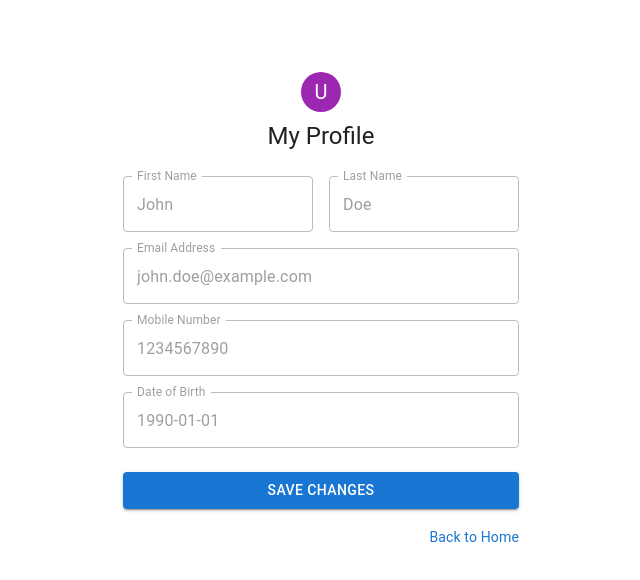
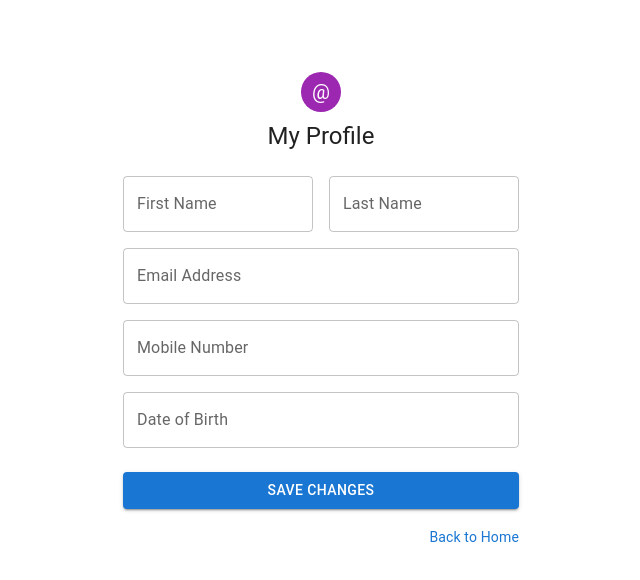
Before and after one commit to katariyakhushi/attendence-tracker, a React (Create React App) app: page /profile in a window 1280 px wide. Shown: the top 580 px of the page, without its empty margins (319-959 px from the left). Built offline with nearby package versions, Linux system fonts and the light colour scheme.

Commit message:
final commit

```diff
--- a/src/Components/MainPage.js
+++ b/src/Components/MainPage.js
@@ -2,10 +2,11 @@ import React from 'react';
 import Table from './Table';
 import Topbar from "./Topbar";
 import Footer from './Footer';
-const MainPage = () => {
+
+const MainPage = ({phone}) => {
     return (
         <div>
-            <Topbar/>
+            <Topbar phone={phone}/>
             <Table/>
             <Footer/>
         </div>
--- a/src/Components/Password.js
+++ b/src/Components/Password.js
@@ -17,14 +17,40 @@ import InputAdornment from '@mui/material/InputAdornment';
 import IconButton from '@mui/material/IconButton';
 import VisibilityIcon from '@mui/icons-material/Visibility';
 import VisibilityOffIcon from '@mui/icons-material/VisibilityOff';
+import {useEffect} from "react";
 
 
 const defaultTheme = createTheme();
 
-export default function SignUp() {
+export default function Password({phone}) {
     const [showPassword, setShowPassword] = React.useState(false);
     const [showPassword1, setShowPassword1] = React.useState(false);
 
+    const [formData, setFormData] = React.useState({
+        dob: "",
+        email: "",
+        firstName: "",
+        lastName: "",
+        number: "",
+        password: "",
+    });
+
+    useEffect(() => {
+        // Set form data from phone or phoneFromState
+        setFormData({
+            dob: phone.dob || null,
+            email: phone.email || "",
+            firstName: phone.firstName || "",
+            lastName: phone.lastName || "",
+            number: phone.number || null,
+            password: phone.password || "",
+        });
+        console.log("phoneFromState", phone)
+    }, [phone]);
+
+    const togglePasswordVisibility = () => {
+        setShowPassword((prev) => !prev);
+    };
 
     const togglePasswordVisibility1 = () => {
         setShowPassword1((prev) => !prev);
@@ -58,7 +84,7 @@ export default function SignUp() {
                     <Typography component="h1" variant="h5">
                         Create new password
                     </Typography>
-                    <Box component="form" noValidate onSubmit={handleSubmit} sx={{mt: 3}}>
+                    <Box component="form" onSubmit={handleSubmit} sx={{mt: 3}}>
                         <Grid container spacing={2}>
                             <Grid item xs={12}>
                                 <TextField
@@ -73,7 +99,7 @@ export default function SignUp() {
                                     InputProps={{
                                         endAdornment: (
                                             <InputAdornment position="end">
-                                                <IconButton onClick={togglePasswordVisibility} edge="end">
+                                                <IconButton edge="end" onClick={togglePasswordVisibility}>
                                                     {showPassword ? <VisibilityOffIcon/> : <VisibilityIcon/>}
                                                 </IconButton>
                                             </InputAdornment>
@@ -138,11 +164,11 @@ export default function SignUp() {
                             variant="contained"
                             sx={{mt: 3, mb: 2}}
                         >
-                            Sign Up
+                            Change Password
                         </Button>
                         <Grid container justifyContent="flex-end">
                             <Grid item>
-                                <Link href="/Signin" variant="body2">
+                                <Link href="/signin" variant="body2">
                                     Already have an account? Sign in
                                 </Link>
                             </Grid>
--- a/src/Components/Profile.js
+++ b/src/Components/Profile.js
@@ -1,4 +1,4 @@
-import React from 'react';
+import React, {useEffect, useState} from 'react';
 import Avatar from '@mui/material/Avatar';
 import Button from '@mui/material/Button';
 import CssBaseline from '@mui/material/CssBaseline';
@@ -8,20 +8,69 @@ import Grid from '@mui/material/Grid';
 import Box from '@mui/material/Box';
 import Typography from '@mui/material/Typography';
 import Container from '@mui/material/Container';
-import { createTheme, ThemeProvider } from '@mui/material/styles';
-
+import {createTheme, ThemeProvider} from '@mui/material/styles';
+import {useLocation} from "react-router-dom";
+import {toast, ToastContainer} from "react-toastify";
+import 'react-toastify/dist/ReactToastify.css'
 const defaultTheme = createTheme();
 
-export default function Profile() {
+export default function Profile({phone}) {
+
+    const [formData, setFormData] = useState({
+        dob: "",
+        email: "",
+        firstName: "",
+        lastName: "",
+        number: "",
+        password: "",
+    });
+
+    const location = useLocation();
+    const phoneFromState = location.state?.phone || phone || {};
+
+    useEffect(() => {
+        // Set form data from phone or phoneFromState
+        setFormData({
+            dob: phoneFromState.dob || null,
+            email: phoneFromState.email || "",
+            firstName: phoneFromState.firstName || "",
+            lastName: phoneFromState.lastName || "",
+            number: phoneFromState.number || null,
+            password: phoneFromState.password || "",
+        });
+        console.log("phoneFromState", phoneFromState)
+    }, [phoneFromState]);
+
+    const handleChange = (event) => {
+        setFormData({
+            ...formData,
+            [event.target.name]: event.target.value
+        })
+    }
+
     const handleSubmit = (event) => {
         event.preventDefault();
-    // Update user details logic will go here
+        console.log("formData", formData)
+        //Set data on localstorage
+        localStorage.setItem(formData.number, JSON.stringify(formData))
+        //Update state
+        setFormData({
+            dob: formData.dob,
+            email: formData.email,
+            firstName: formData.firstName,
+            lastName: formData.lastName,
+            number: formData.number,
+            password: formData.password
+        })
+
+        toast.success("Profile Updated Successfully")
     };
 
     return (
         <ThemeProvider theme={defaultTheme}>
+            <ToastContainer/>
             <Container component="main" maxWidth="xs">
-        <CssBaseline />
+                <CssBaseline/>
                 <Box
                     sx={{
                         marginTop: 8,
@@ -30,63 +79,78 @@ export default function Profile() {
                         alignItems: 'center',
                     }}
                 >
-          <Avatar sx={{ m: 1, bgcolor: 'secondary.main' }}>
-            {/* You can display user's initials or profile picture here */}
-            U
+                    <Avatar sx={{m: 1, bgcolor: 'secondary.main'}}>
+                        {/*Getting first letter from firstName*/}
+                        {formData && formData.firstName && formData.firstName.charAt(0).toUpperCase() || '@'}
                     </Avatar>
                     <Typography component="h1" variant="h5">
                         My Profile
                     </Typography>
-          <Box component="form" noValidate onSubmit={handleSubmit} sx={{ mt: 3 }}>
-            {/* Display user details fetched from backend */}
+                    {
+                        formData &&
+                        <Box component="form" noValidate onSubmit={handleSubmit} sx={{mt: 3}}>
                             <Grid container spacing={2}>
                                 <Grid item xs={12} sm={6}>
                                     <TextField
-                  defaultValue="John" // Replace with actual user data
+                                        value={formData.firstName}
                                         fullWidth
                                         label="First Name"
-                  disabled
+                                        onChange={(e) => {
+                                            handleChange(e)
+                                        }}
+                                        name={"firstName"}
                                     />
                                 </Grid>
                                 <Grid item xs={12} sm={6}>
                                     <TextField
-                  defaultValue="Doe" // Replace with actual user data
+                                        value={formData.lastName}
                                         fullWidth
                                         label="Last Name"
-                  disabled
+                                        onChange={(e) => {
+                                            handleChange(e)
+                                        }}
+                                        name={"lastName"}
                                     />
                                 </Grid>
                                 <Grid item xs={12}>
                                     <TextField
-                  defaultValue="john.doe@example.com" // Replace with actual user data
+                                        value={formData.email}
                                         fullWidth
                                         label="Email Address"
-                  disabled
+                                        onChange={(e) => {
+                                            handleChange(e)
+                                        }}
+                                        name={"email"}
                                     />
                                 </Grid>
                                 <Grid item xs={12}>
                                     <TextField
-                  defaultValue="1234567890" // Replace with actual user data
+                                        value={formData.number}
                                         fullWidth
                                         label="Mobile Number"
-                  disabled
+                                        onChange={(e) => {
+                                            handleChange(e)
+                                        }}
+                                        name={"number"}
                                     />
                                 </Grid>
                                 <Grid item xs={12}>
                                     <TextField
-                  defaultValue="1990-01-01" // Replace with actual user data
+                                        value={formData.dob}
                                         fullWidth
                                         label="Date of Birth"
-                  disabled
+                                        onChange={(e) => {
+                                            handleChange(e)
+                                        }}
+                                        name={"dob"}
                                     />
                                 </Grid>
-              {/* Add more fields as needed */}
                             </Grid>
                             <Button
                                 type="submit"
                                 fullWidth
                                 variant="contained"
-              sx={{ mt: 3, mb: 2 }}
+                                sx={{mt: 3, mb: 2}}
                             >
                                 Save Changes
                             </Button>
@@ -98,6 +162,7 @@ export default function Profile() {
                                 </Grid>
                             </Grid>
                         </Box>
+                    }
                 </Box>
             </Container>
         </ThemeProvider>
--- a/src/Components/Signin.js
+++ b/src/Components/Signin.js
@@ -11,7 +11,7 @@ import Box from '@mui/material/Box';
 import LockOutlinedIcon from '@mui/icons-material/LockOutlined';
 import Typography from '@mui/material/Typography';
 import Container from '@mui/material/Container';
-import { createTheme, ThemeProvider } from '@mui/material/styles';
+import {createTheme, ThemeProvider} from '@mui/material/styles';
 import IconButton from '@mui/material/IconButton';
 import InputAdornment from '@mui/material/InputAdornment';
 import Visibility from '@mui/icons-material/Visibility';
@@ -22,17 +22,13 @@ import {useNavigate} from "react-router-dom";
 
 const defaultTheme = createTheme();
 
-export default function SignIn() {
+export default function SignIn({setPhone}) {
     const [showPassword, setShowPassword] = React.useState(false);
     const navigate = useNavigate()
 
     const handleSubmit = (event) => {
         event.preventDefault();
         const data = new FormData(event.currentTarget);
-    console.log({
-      Mobilenumber: data.get('Mobilenumber'),
-      password: data.get('password'),
-    });
 
         //Check if mobile number and password match from localstorage
         const number = data.get('Mobilenumber');
@@ -42,11 +38,12 @@ export default function SignIn() {
         console.log("actualPassword", actualPassword)
         actualPassword = actualPassword ? JSON.parse(actualPassword).password : ""
 
-    if( actualPassword === password) {
+        //Check password match
+        if (actualPassword === password) {
+            setPhone(JSON.parse(localStorage.getItem(number)))
             toast.success("Login Successful")
-
             setTimeout(() => {
-        navigate('/')
+                navigate('/dashboard')
             }, 3000)
 
         } else {
@@ -62,7 +59,7 @@ export default function SignIn() {
         <ThemeProvider theme={defaultTheme}>
             <ToastContainer/>
             <Container component="main" maxWidth="xs">
-        <CssBaseline />
+                <CssBaseline/>
                 <Box
                     sx={{
                         marginTop: 8,
@@ -71,13 +68,13 @@ export default function SignIn() {
                         alignItems: 'center',
                     }}
                 >
-          <Avatar sx={{ m: 1, bgcolor: 'secondary.main' }}>
-            <LockOutlinedIcon />
+                    <Avatar sx={{m: 1, bgcolor: 'secondary.main'}}>
+                        <LockOutlinedIcon/>
                     </Avatar>
                     <Typography component="h1" variant="h5">
                         Sign in
                     </Typography>
-          <Box component="form" onSubmit={handleSubmit} sx={{ mt: 1 }}>
+                    <Box component="form" onSubmit={handleSubmit} sx={{mt: 1}}>
                         <TextField
                             margin="normal"
                             required
@@ -106,21 +103,21 @@ export default function SignIn() {
                                 endAdornment: (
                                     <InputAdornment position="end">
                                         <IconButton onClick={handleTogglePasswordVisibility} edge="end">
-                      {showPassword ? <VisibilityOff /> : <Visibility />}
+                                            {showPassword ? <VisibilityOff/> : <Visibility/>}
                                         </IconButton>
                                     </InputAdornment>
                                 ),
                             }}
                         />
                         <FormControlLabel
-              control={<Checkbox value="remember" color="primary" />}
+                            control={<Checkbox value="remember" color="primary"/>}
                             label="Remember me"
                         />
                         <Button
                             type="submit"
                             fullWidth
                             variant="contained"
-              sx={{ mt: 3, mb: 2 }}
+                            sx={{mt: 3, mb: 2}}
                         >
                             Sign In
                         </Button>
--- a/src/Components/Signup.js
+++ b/src/Components/Signup.js
@@ -34,7 +34,7 @@ function checkMobileNumber(number) {
     return number.length === 10;
 }
 
-export default function SignUp() {
+export default function SignUp({setPhone}) {
 
     const [passwordError, setPasswordError] = React.useState(false);
     const [mobileError, setMobileError] = React.useState(false);
@@ -62,6 +62,15 @@ export default function SignUp() {
             setPasswordError(false);
         }
 
+        setPhone({
+            email: data.get('email'),
+            password: data.get('password'),
+            number: data.get('Number'),
+            dob: data.get('DOB'),
+            firstName: data.get('firstName'),
+            lastName: data.get('lastName')
+        })
+
         //Check if Number is already present in local storage with data.get('Number')
         if (localStorage.getItem(Number)) {
             toast.error('Oops! Already registered, please login');
@@ -72,8 +81,10 @@ export default function SignUp() {
         localStorage.setItem(data.get('Number'), JSON.stringify({
             email: data.get('email'),
             password: data.get('password'),
-            Number: data.get('Number'),
-            DOB: data.get('DOB'),
+            number: data.get('Number'),
+            dob: data.get('DOB'),
+            firstName: data.get('firstName'),
+            lastName: data.get('lastName')
         }));
 
         //Redirect to login page
@@ -134,6 +145,7 @@ export default function SignUp() {
                                     label="Email Address"
                                     name="email"
                                     autoComplete="email"
+                                    type={"email"}
                                 />
                             </Grid>
                             <Grid item xs={12}>
```
Also changed, not shown: src/App.js (+11 -18 lines), src/Components/Table.js (+27 -5 lines), src/Components/Topbar.js (+13 -5 lines). Lines whose indentation alone changed are shown as unchanged.
